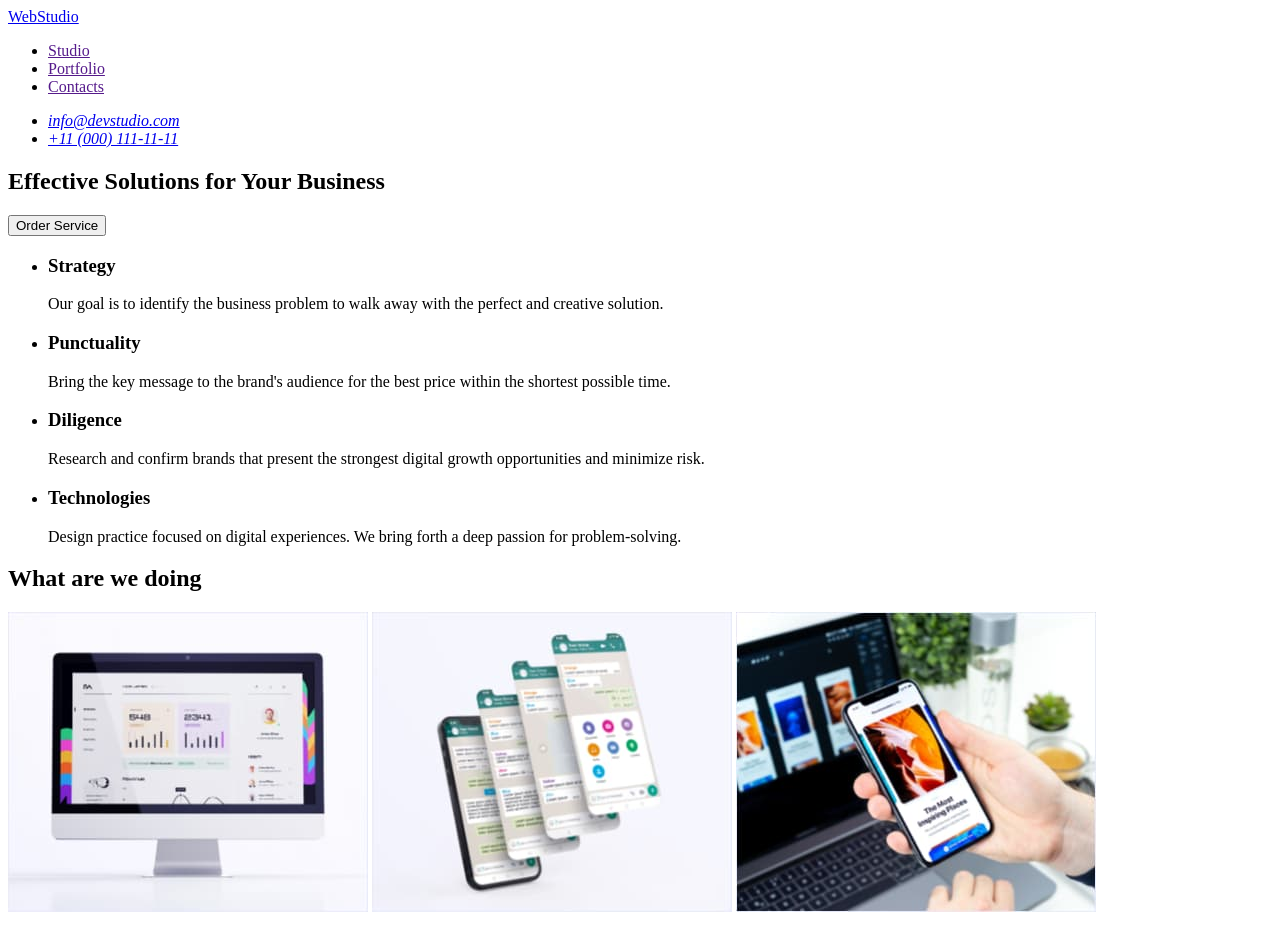
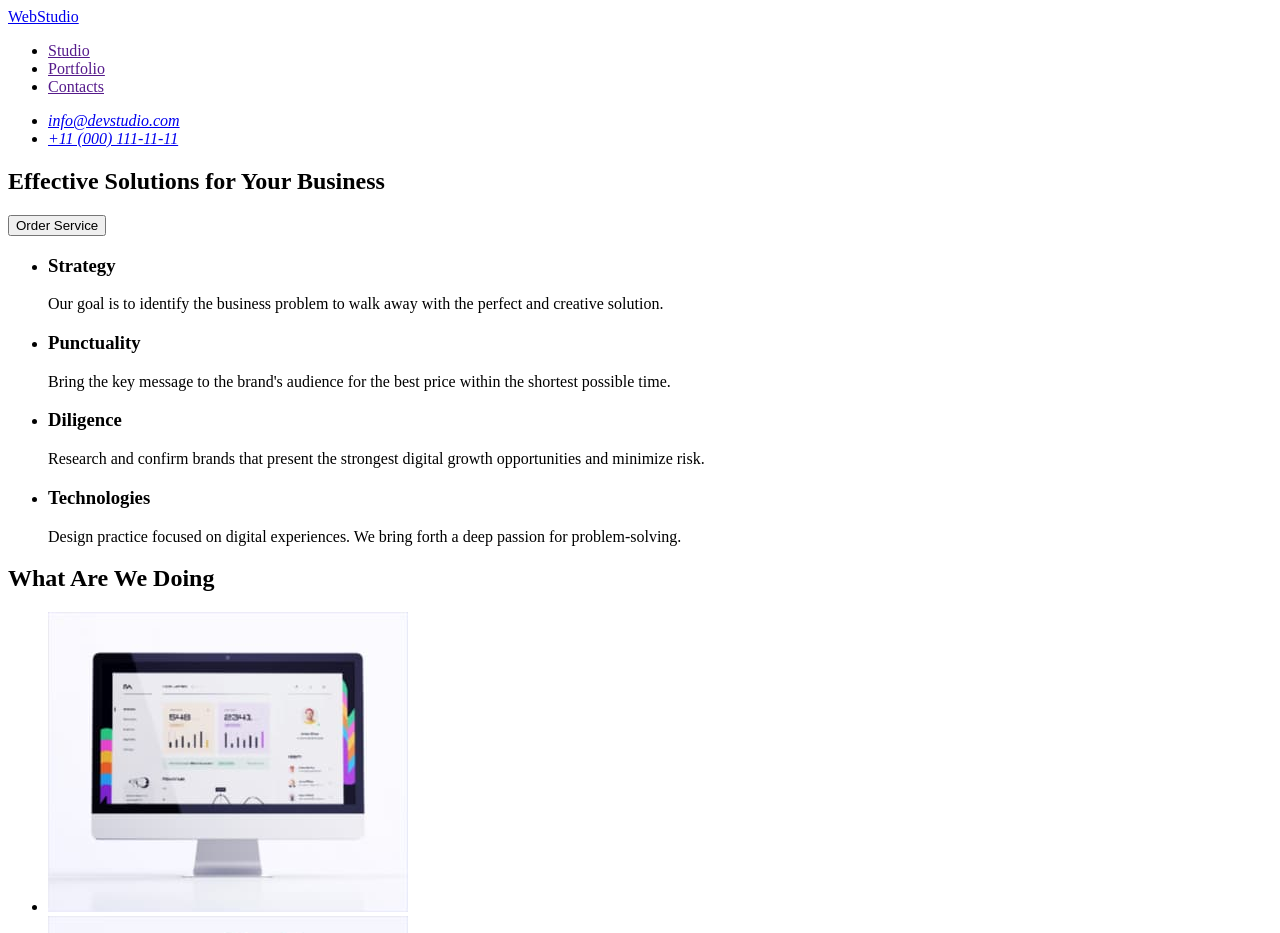
Before and after one commit to AndyMalcolm/goit-markup-hw-01, a plain HTML site: page index.html in a window 1280 px wide. Shown: the top 933 px of the page. Drawn offline with Linux system fonts and the light colour scheme.

Commit message:
index.html

```diff
--- a/index.html
+++ b/index.html
@@ -67,15 +67,12 @@
         </ul>
       </section>
       <section>
-        <h2>What are we doing</h2>
-        <img src="./images/1.jpg" width="360" height="300" alt="Notebook" />
-        <img src="./images/2.jpg" width="360" height="300" alt="Smartphone" />
-        <img
-          src="./images/1-2.jpg"
-          width="360"
-          height="300"
-          alt="Notebook and smartphone"
-        />
+        <h2>What Are We Doing</h2>
+        <ul>
+            <li><img src="./images/1.jpg" width="360" height="300" alt="Notebook" /></li>
+            <li><img src="./images/2.jpg" width="360" height="300" alt="Smartphone" /></li>
+            <li><img src="./images/1-2.jpg" width="360" height="300" alt="Notebook and smartphone"/></li>
+        </ul>
       </section>
       <section>
         <h2>Our Team</h2>
```
